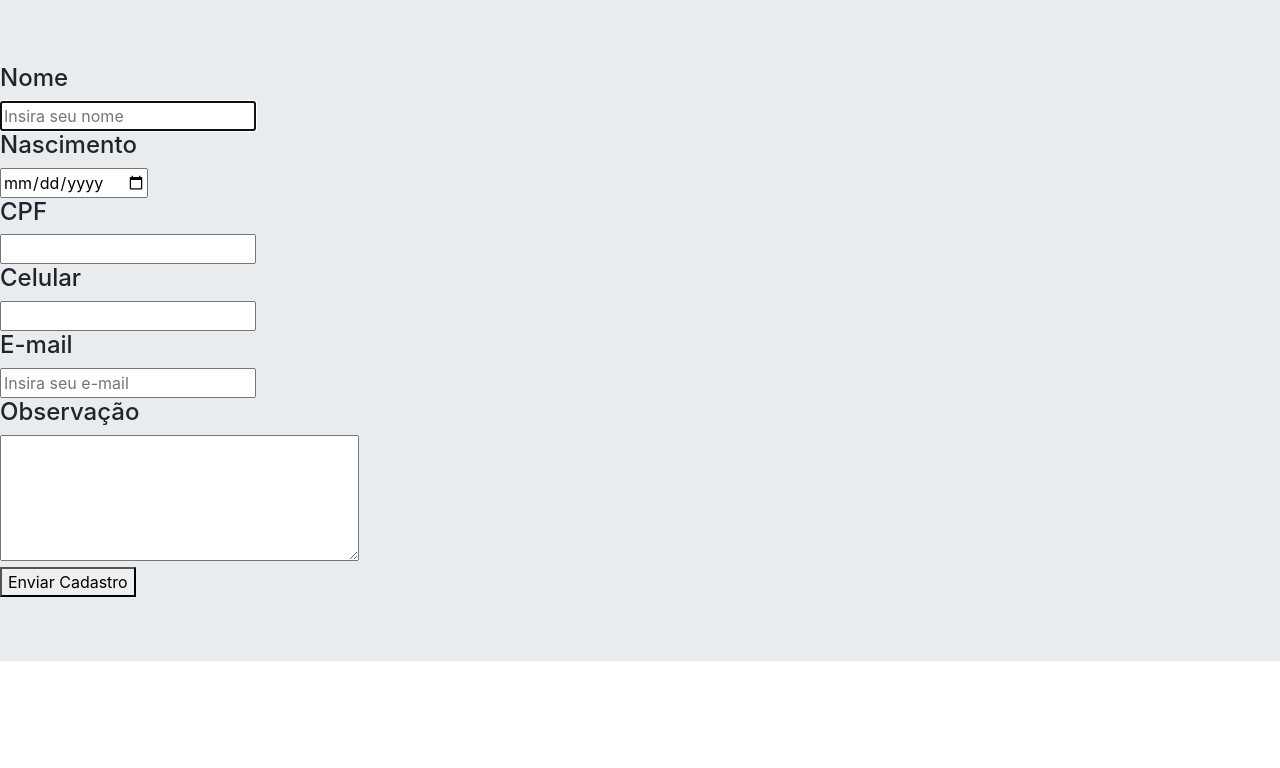
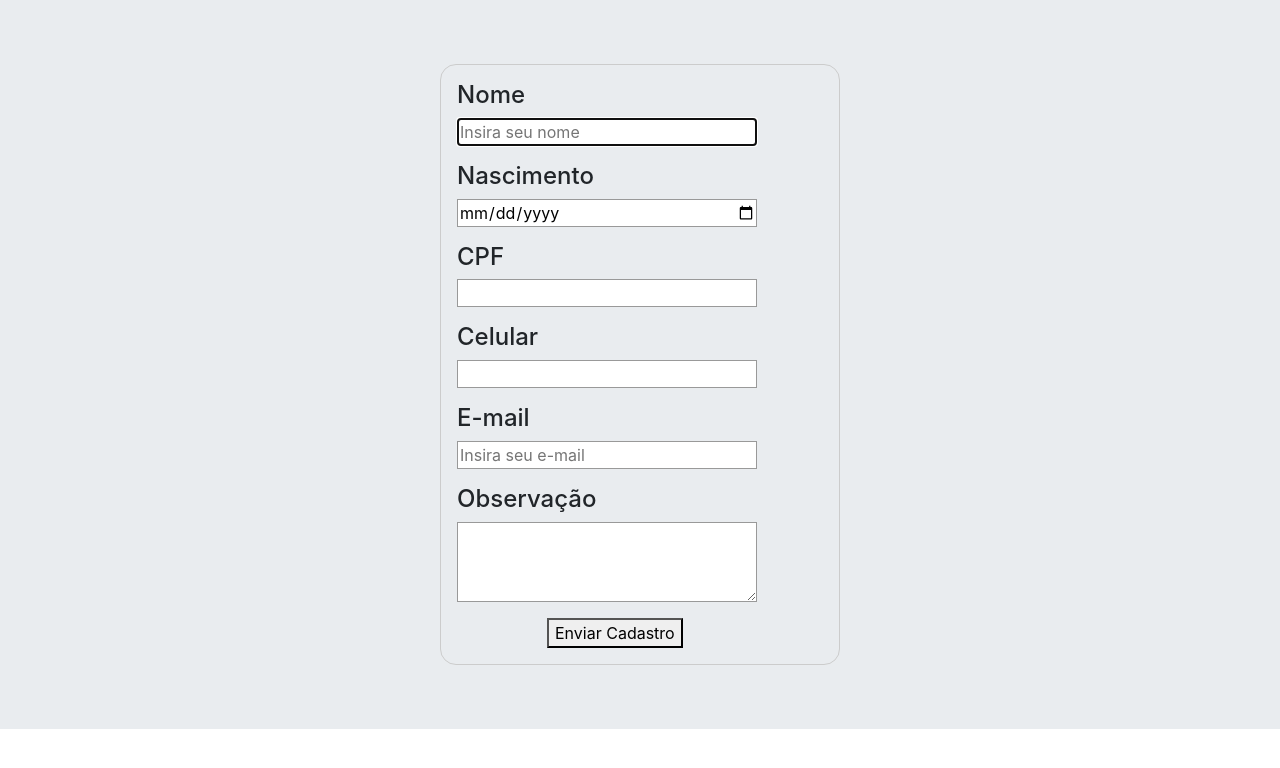
Before and after one commit to ThalesAlonso/Cadastro-Cliente, a website: page Front-End/index.html in a window 1280 px wide. Drawn offline with nearby package versions, Linux system fonts and the light colour scheme.

Commit message:
Estilizando formulario

```diff
--- a/Front-End/index.html
+++ b/Front-End/index.html
@@ -4,6 +4,7 @@
     <meta charset="utf-8">
     <meta http-equiv="X-UA-Compatible" content="IE=edge">
     <meta name="viewport" content="width=device-width, initial-scale=1.0">
+    <link href="style.css" rel="stylesheet" type="text/css">
     <link href="css/bootstrap.min.css" rel="stylesheet" type="text/css">
     <script type="text/javascript" src="js/jquery-3.3.1.min.js"></script>
     <script type="text/javascript" src="js/bootstrap.min.js"></script>
@@ -30,7 +31,7 @@
         </div>
         <div>
         <h4>Celular</h4>
-        <input type="tel" data-js="Celular">
+        <input type="tel"   maxlength="15" data-js="Celular">
         </div>
         <div>
         <h4>E-mail</h4>
--- a/Front-End/main.js
+++ b/Front-End/main.js
@@ -27,7 +27,8 @@ function validedName($name){
        return true; 				}	}else{		return false;		}}
 
 // função para validar CPF via NPM
-   CPF.validate();
+//CPF.validate($cpf);
+
 
 
 
--- /dev/null
+++ b/Front-End/style.css
@@ -0,0 +1,45 @@
+form {
+    /* centralizar o form na página */
+    margin: 0 auto;
+    width: 400px;
+    /* Para ver as bordas do formulário */
+    padding: 1em;
+    border: 1px solid #CCC;
+    border-radius: 1em;
+}
+
+div + div {
+    margin-top: 1em;
+  }
+
+
+  input, textarea {
+    font: 1em sans-serif;
+    /* Deixar todos os CAMPOS com o mesmo tamnnho proporcional */
+    width: 300px;
+
+    -moz-box-sizing: border-box;
+         box-sizing: border-box;
+
+    border: 1px solid #999;
+  }
+
+  input:focus, textarea:focus {
+    /*realçar campos ativos */
+    border-color: #000;
+  }
+
+  textarea {
+    vertical-align: top;
+      height: 5em;
+    resize: vertical;
+  }
+
+  .button {
+    /*Deixar deixar botões na mesma poscição dos inputs */
+    padding-left: 90px; /* same size as the label elements */
+  }
+
+  button {
+    margin-left: .5em;
+  }
```
Also changed, not shown: package.json (added, +23 -0 lines), 1 other file.
